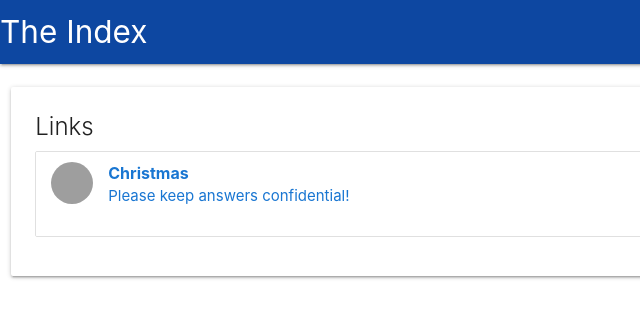
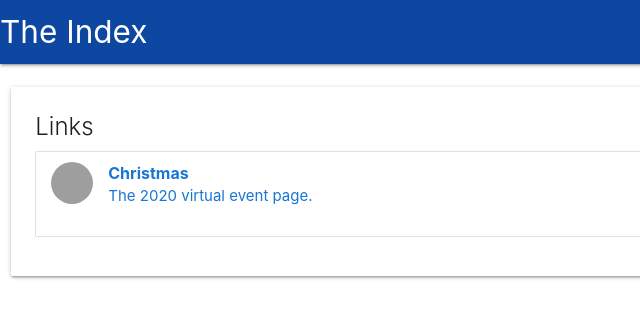
Before and after one commit to monstermaven/monstermaven.github.io, a plain HTML site: page index.htm in a window 1280 px wide. Shown: the full height of the page, 0-640 px from the left. Drawn offline with nearby package versions, Linux system fonts and the light colour scheme; grey boxes are pictures that could not be loaded.

Commit message:
Update index.htm

```diff
--- a/index.htm
+++ b/index.htm
@@ -4,7 +4,7 @@
 <head>
   <meta http-equiv="Content-Type" content="text/html; charset=UTF-8" />
   <meta name="viewport" content="width=device-width, initial-scale=1, maximum-scale=1.0" />
-  <title>Virtual Christmas 2020</title>
+  <title>Steven's Site</title>
 
   <!-- CSS  -->
   <link href="https://fonts.googleapis.com/icon?family=Material+Icons" rel="stylesheet">
@@ -39,7 +39,7 @@
                 <a href="/christmas" class="collection-item avatar blue-text text-darken-2">
                   <img src="https://i.imgur.com/6b3G9zp.png" alt="" class="circle">
                   <span class="title">Christmas</span>
-                  <p>Please keep answers confidential!</p>
+                  <p>The 2020 virtual event page.</p>
                 </a>
               </div>
             </div>
```
